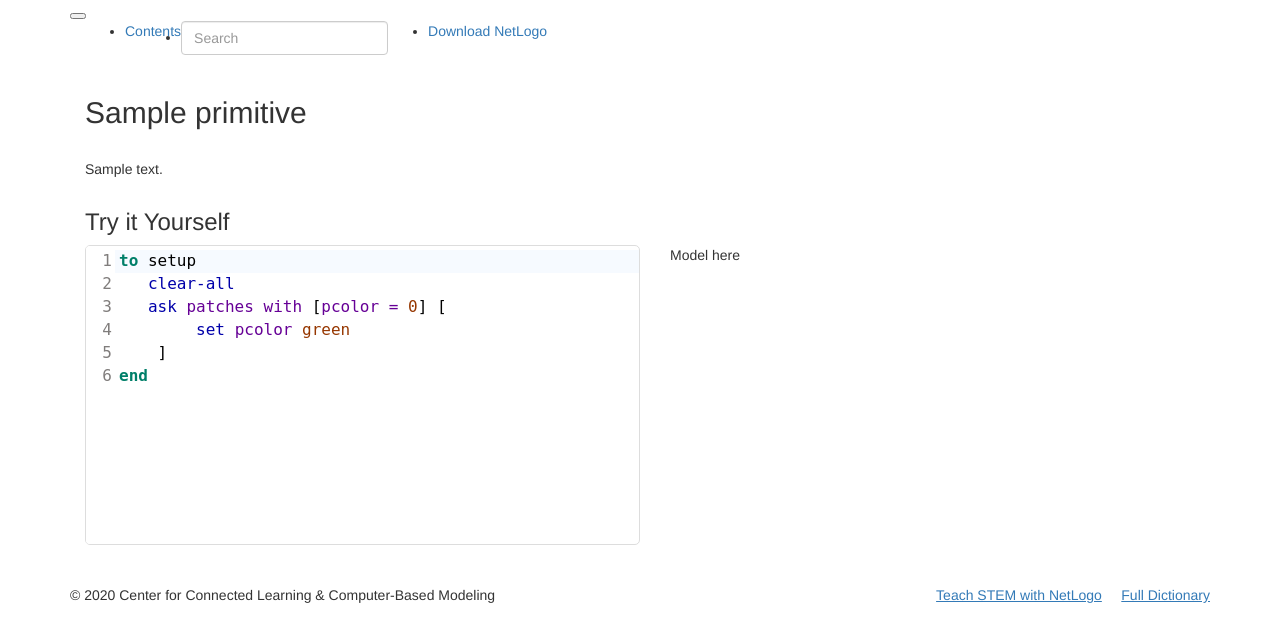
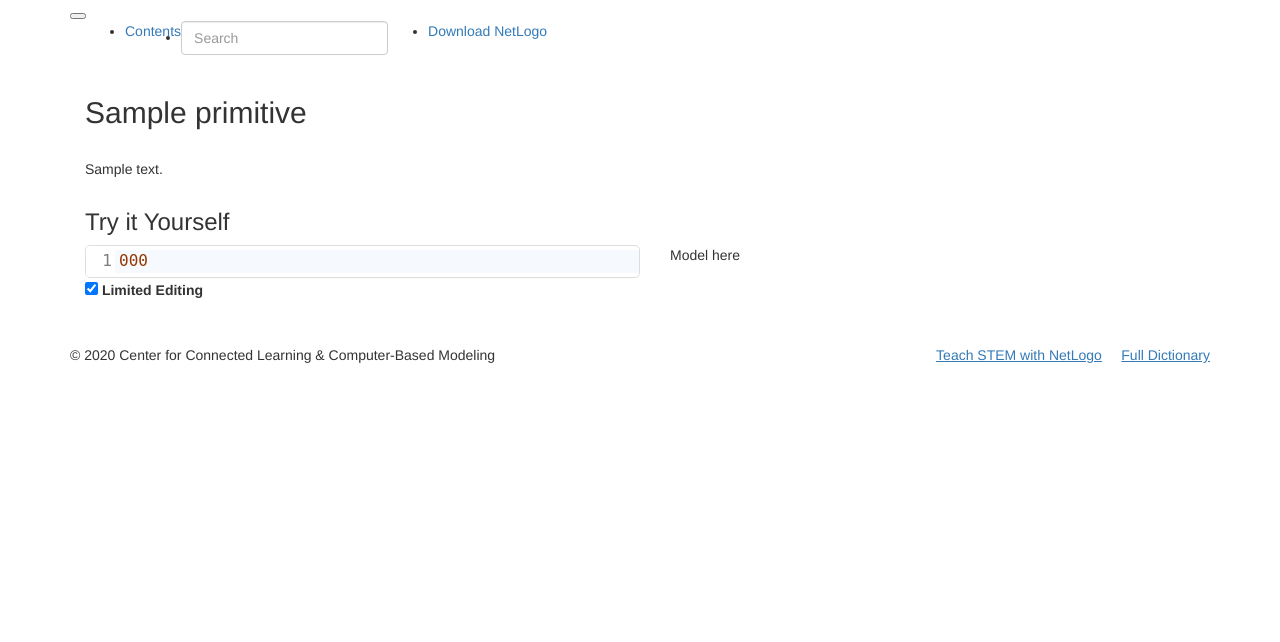
Before and after one commit to NetLogo/beginners-interactive-netlogo-dictionary, a Flask app: template app/templates/primitive.html in a window 1280 px wide. Shown: the top 642 px of the page. Run offline with Flask 2, Linux system fonts and the light colour scheme; the template is opened without the code that fills it: most values are stand-ins (such as "Sample title", 1, 10 or a date in 2020); some libraries are stand-ins or nearby versions.

Commit message:
code presentation, highlighting, and limited editing

```diff
--- a/app/routes.py
+++ b/app/routes.py
@@ -19,10 +19,12 @@ def primitive(primitive_name):
 
     BASE_DIR = os.path.dirname(os.path.abspath(__file__))
     md = os.path.join(BASE_DIR, 'static/md/' + pn +'.md')
+    nlcode = os.path.join(BASE_DIR, 'static/nlogo/' + pn +'.nlcode')
 
     if os.path.exists(md):
         with open(md, 'r') as d:
-            return render_template('primitive.html', description = d.read(), primitive = pn)
+            with open(nlcode, 'r') as nc:
+                return render_template('primitive.html', primitive = pn, description = d.read(), code = nc.read())
     else:
         ## MAKE THIS RENDER A 404 File!!!
         return 'I don\'t know what ' + pn + ' is :('
--- a/app/static/css/codemirror.css
+++ b/app/static/css/codemirror.css
@@ -3,7 +3,7 @@
 .CodeMirror {
   /* Set height, width, borders, and global font properties here */
   font-family: monospace;
-  height: 300px;
+  height: auto;
   color: black;
   direction: ltr;
 }
@@ -160,15 +160,22 @@ div.CodeMirror span.CodeMirror-nonmatchingbracket {color: #a22;}
   position: relative;
   overflow: hidden;
   background: white;
+/* new-code: makes the code editor auto resize
+    based on its contents */
+    height: auto;
 }
 
 .CodeMirror-scroll {
-  overflow: scroll !important; /* Things will break if this is overridden */
+  overflow: scroll !important;
+    /* Things will break if this is overridden */
+
   /* 50px is the magic margin used to hide the element's real scrollbars */
   /* See overflow: hidden in .CodeMirror */
   margin-bottom: -50px; margin-right: -50px;
   padding-bottom: 50px;
   height: 100%;
+
+
   outline: none; /* Prevent dragging from highlighting the element */
   position: relative;
 }
--- a/app/static/css/netlogo.css
+++ b/app/static/css/netlogo.css
@@ -8,7 +8,7 @@
 }
 
 .cm-s-netlogo-default div.CodeMirror-selected {
-  background: #d6d5d4;
+ background: #d6d5d4;
 }
 
 .cm-s-netlogo-default .CodeMirror-line::selection,
@@ -109,6 +109,12 @@
 .cm-s-netlogo-default .CodeMirror-activeline-background {
   background: #f6faff;
 }
+
+.cm-s-netlogo-default .CodeMirror-highlighted-background {
+  background: #E8FFB2;
+}
+
+
 .cm-s-netlogo-default .CodeMirror-matchingbracket {
   color: #a16a94 !important;
   text-decoration: underline;
--- a/app/static/css/primitive.css
+++ b/app/static/css/primitive.css
@@ -1,4 +1,8 @@
 .cm-matchhighlight {background-color: aqua}
+
+.CodeMirror {
+    height: auto;
+}
 
 .CodeMirror-hints {
   position: absolute;
--- a/app/templates/primitive.html
+++ b/app/templates/primitive.html
@@ -5,6 +5,7 @@
 
 <link rel="stylesheet" href="/static/css/codemirror.css">
 <link rel="stylesheet" href="/static/css/netlogo.css">
+
 <link rel="stylesheet" href="/static/css/primitive.css">
 
 <script src="/static/js/jquery.min.js"></script>
@@ -43,35 +44,70 @@
 <div class="container">
     <div class="row">
         <div class="col-md-6">
-            <textarea class="try-editor">
-to setup
-   clear-all
-   ask patches with [pcolor = 0] [
-        set pcolor green
-    ]
-end</textarea>
+            <textarea class="try-editor d-none">{{code}}</textarea>
+            <div class="form-check form-check-inline">
+                <input class="form-check-input" type="checkbox" checked id="limitEditing" />
+                <label class="form-check-label" for="limitEditing">
+                    Limited Editing
+                </label>
+                </div>
         </div>
         <div class="col-md-6">Model here</div>
     </div>
 </div>
 
 <script type="text/javascript">
+    // This procedure runs once every HTML element in the page is loaded
+    // It takes the basic textarea above and converts into a code editor
+    //    with proper NetLogo code highlighting, autocomplete
+    //    //TODO!// highlighting the lines that have the presented primitive
+    //    and even limiting the editing only to those lines with the presented primitive
     $(document).ready(function() {
+
+        // convert the textarea element to a codemirror widget
         var editor = CodeMirror.fromTextArea($('.try-editor')[0], {
             mode:  'netlogo',
             theme: 'netlogo-default',
+            viewportMargin: Infinity,
             lineNumbers: true,
             lineWrapping: true,
             styleActiveLine: true,
             highlightSelectionMatches: true,
             matchBrackets: true,
             autoCloseBrackets: true,
-            showHint: true,
-            extraKeys: {"Ctrl-Space": "autocomplete"}
+            showHint: true
         });
 
+        // highlight the lines that include the presented primitive
+        //    this is the default setting
+        for(i = 0; i < editor.lineCount(); i++){
+            ln = editor.getLineHandle(i);
+            // this checks if the primitive is present in this line
+            if (ln.text.indexOf('{{primitive}}') >= 0) {
+                // and if not, makes those lines a bit gray background
+                ln.bgClass = "CodeMirror-highlighted-background";
+            }
+        }
+        editor.refresh();
+
+
+        // the following handler does two things
+        // (1) prevents editing the lines that don't have the presented primitive
+        // (2) autocompletes the code
         editor.on('beforeChange', function(editor, data, value){
-        const reg = /[a-z0-9_]/i;
+
+            // Dictionary code to make only lines that include this primitive editable
+            //   unless the learner unticked the option manually
+            if ($('#limitEditing').is(':checked')){
+                line = data.from.line;
+                line_text = editor.getLine(line);
+                if (line_text.indexOf('{{primitive}}') < 0) {
+                    data.cancel();
+                    return;
+                }
+            }
+
+            const reg = /[a-z0-9_]/i;
             const { origin, text } = data;
             /// TODO: this needs to be fixed to order shortest primitives first
             if (origin === '+input' && (reg.test(text) || text[0] === ':')) {
@@ -84,15 +120,6 @@ end</textarea>
     });
 
 
-
-//                    const reg = /[a-z0-9_]/i;
-//            const { origin, text } = data;
-//            if (origin === '+input' && (reg.test(text) || text[0] === ':')) {
-//              editor.showHint({
-//                completeSingle: false,
-//              });
-//            }
-
 </script>
 
 
```
Also changed, not shown: 2 other files.
